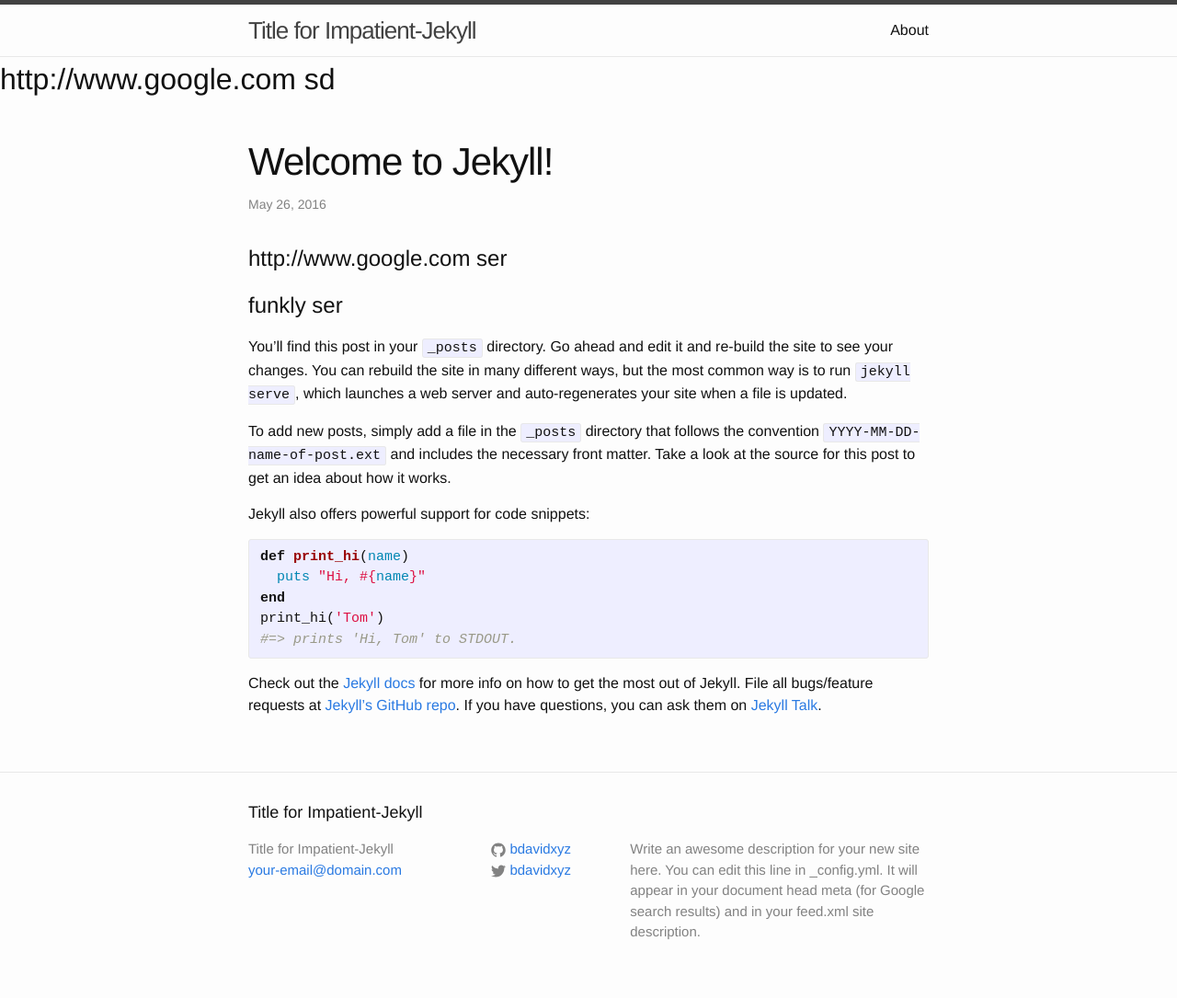
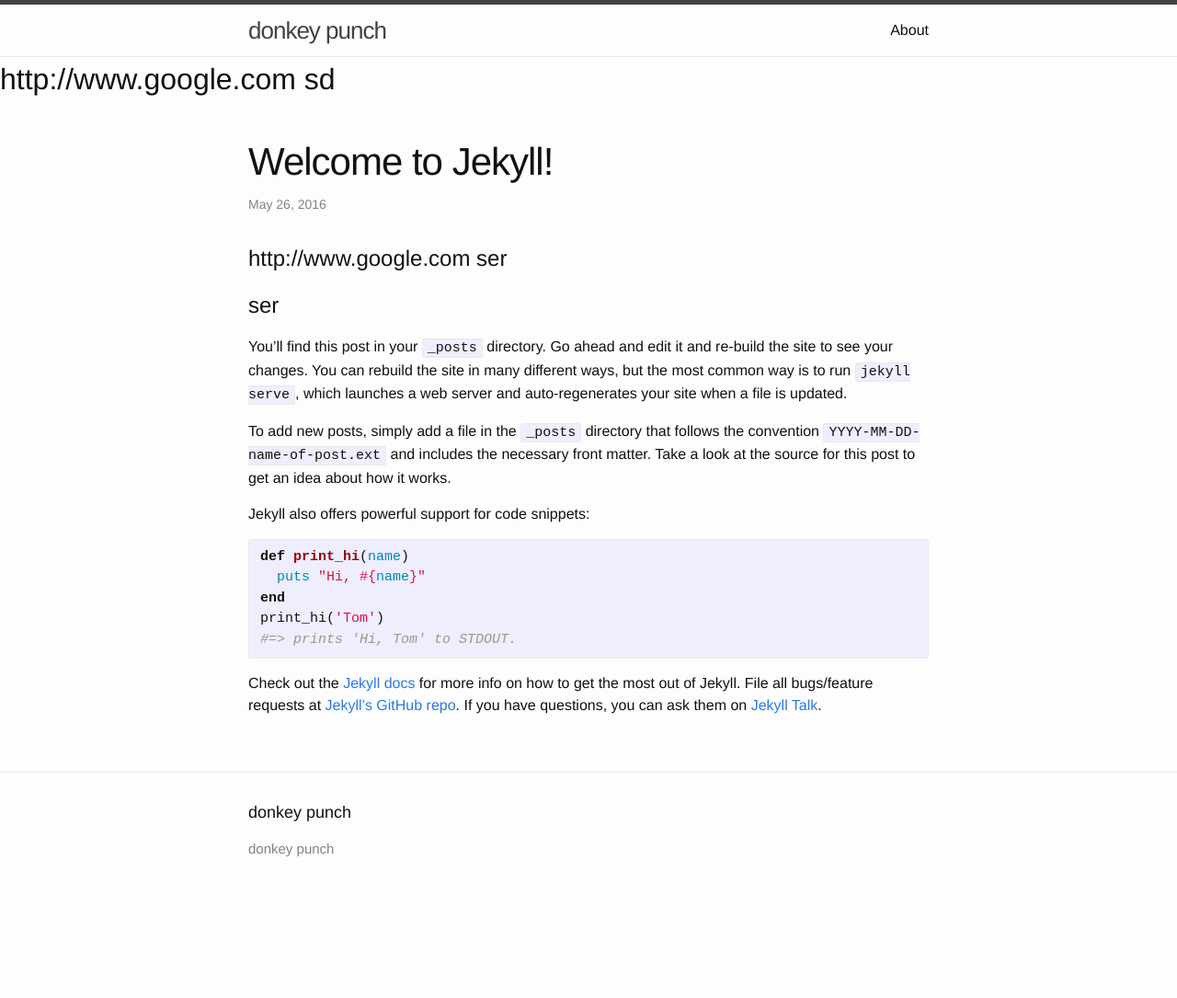
Before and after one commit to awei01/cms-test, a Jekyll site: the page built from _posts/2016-05-26-welcome-to-jekyll.markdown, in a window 1280 px wide. Shown: the whole page at 92% size. Built offline with Jekyll 4.4.1, drawn with Linux system fonts in a browser that asks for light colours; after the commit the page ends 995 px from its top, so only the background shows below that.

Commit message:
Updated Config and 6 other files

```diff
--- a/_config.yml
+++ b/_config.yml
@@ -1,27 +1,23 @@
-# Welcome to Impatient-Jekyll!
-#
-# This config file is meant for settings that affect your whole blog, values
-# which you are expected to set up once and rarely need to edit after that.
-# For technical reasons, this file is *NOT* reloaded automatically.
-
-# Site settings
-title: Title for Impatient-Jekyll
-email: your-email@domain.com
-description: > # this means to ignore newlines until "twitter_username:"
-  Write an awesome description for your new site here. You can edit this
-  line in _config.yml. It will appear in your document head meta (for
-  Google search results) and in your feed.xml site description.
-twitter_username: bdavidxyz
-github_username:  bdavidxyz
-
-site:
-  url: funkly
-
-# Build settings
-markdown: kramdown
-
-# Exclude nodes artifacts from build
-exclude:
-  - package.json
-  - node_modules
-  - gulpfile.js
+---
+title: donkey punch
+timezone: UTC
+collections:
+  posts:
+    title: Posts
+    output: true
+  uploads:
+    title: Uploads
+    output: true
+defaults:
+- scope:
+    path: ''
+    type: posts
+  values:
+    layout: post
+    permalink: "/posts/:title/"
+- scope:
+    path: ''
+    type: pages
+  values:
+    layout: page
+permalink: pretty
--- a/_layouts/page.html
+++ b/_layouts/page.html
@@ -1,6 +1,7 @@
 ---
 layout: default
 ---
+
 <article class="post">
 
   <header class="post-header">
--- a/_layouts/post.html
+++ b/_layouts/post.html
@@ -1,6 +1,7 @@
 ---
 layout: default
 ---
+
 <article class="post" itemscope itemtype="http://schema.org/BlogPosting">
 
   <header class="post-header">
--- a/css/main.scss
+++ b/css/main.scss
@@ -1,6 +1,6 @@
 ---
-# Only the main Sass file needs front matter (the dashes are enough)
 ---
+
 @charset "utf-8";
 
 
--- a/feed.xml
+++ b/feed.xml
@@ -1,6 +1,7 @@
 ---
-layout: null
+layout:
 ---
+
 <?xml version="1.0" encoding="UTF-8"?>
 <rss version="2.0" xmlns:atom="http://www.w3.org/2005/Atom">
   <channel>
```
Also changed, not shown: _posts/2016-05-26-welcome-to-jekyll.markdown (+6 -3 lines), about.md (+2 -2 lines).
